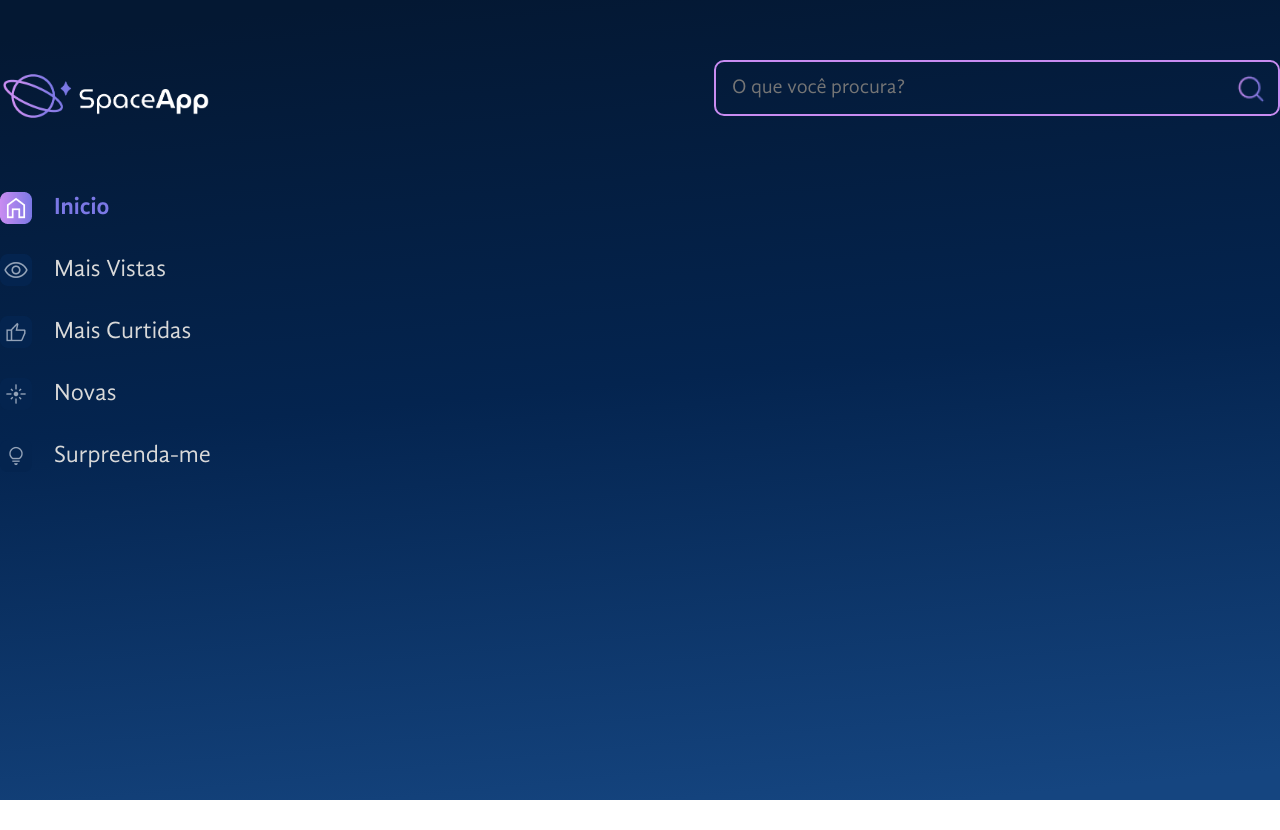
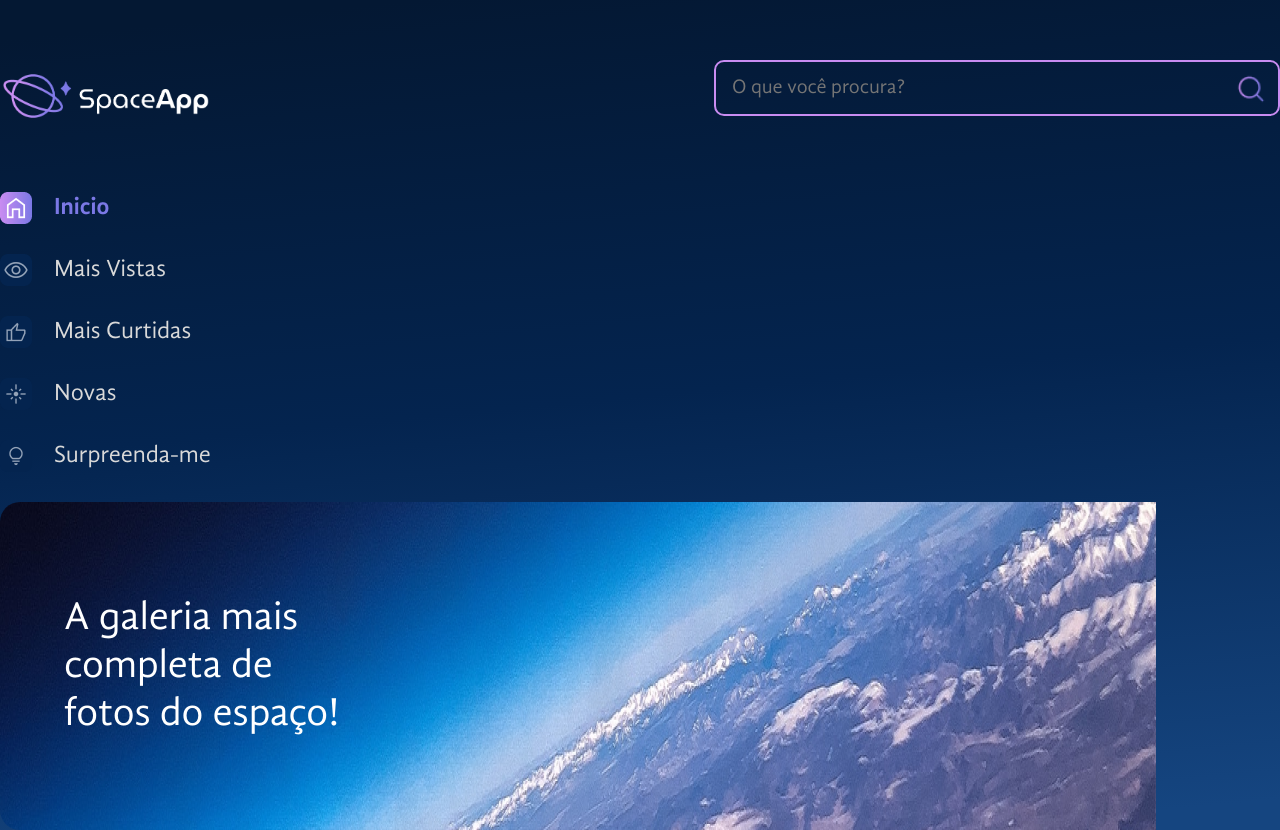
Before and after one commit to matheusrodacki/space-app, a React (Vite) app: page / in a window 1280 px wide. Before the commit the page ends 800 px from the top, so only its background shows below. Built offline with nearby package versions, Linux system fonts and the light colour scheme.

Commit message:
adiciona o banner

```diff
--- a/src/App.jsx
+++ b/src/App.jsx
@@ -2,6 +2,8 @@
 import GlobalStyles from './components/GlobalStyles';
 import Cabecalho from './components/Cabecalho';
 import BarraLateral from './components/BarraLateral';
+import Banner from './components/Banner';
+import backgroundImage from './assets/banner.png';
 
 const FundoGradiente = styled.div`
   background: linear-gradient(174.61deg, #041833 4.16%, #04244f 48%, #154580 96.76%);
@@ -15,6 +17,7 @@
       <GlobalStyles />
       <Cabecalho />
       <BarraLateral />
+      <Banner texto='A galeria mais completa de fotos do espaço!' backgroundImage={backgroundImage} />
     </FundoGradiente>
   );
 }
--- /dev/null
+++ b/src/components/Banner/Banner.jsx
@@ -0,0 +1,30 @@
+import styled from 'styled-components';
+
+const FigureEstilizado = styled.figure`
+  background-image: ${(props) => `url(${props.$backgroundImage})`};
+  background-repeat: no-repeat;
+  display: flex;
+  flex-grow: 1;
+  align-items: center;
+  min-height: 328px;
+  max-width: 100%;
+  margin: 0;
+  border-radius: 20px;
+`;
+
+const TituloEstilizado = styled.h1`
+  font-weight: 400;
+  font-size: 40px;
+  line-height: 48px;
+  color: #ffffff;
+  max-width: 300px;
+  padding: 0 64px;
+`;
+
+export const Banner = ({ texto, backgroundImage }) => {
+  return (
+    <FigureEstilizado $backgroundImage={backgroundImage}>
+      <TituloEstilizado>{texto}</TituloEstilizado>
+    </FigureEstilizado>
+  );
+};
--- /dev/null
+++ b/src/components/Banner/index.jsx
@@ -0,0 +1,3 @@
+import { Banner } from './Banner';
+
+export default Banner;
```
